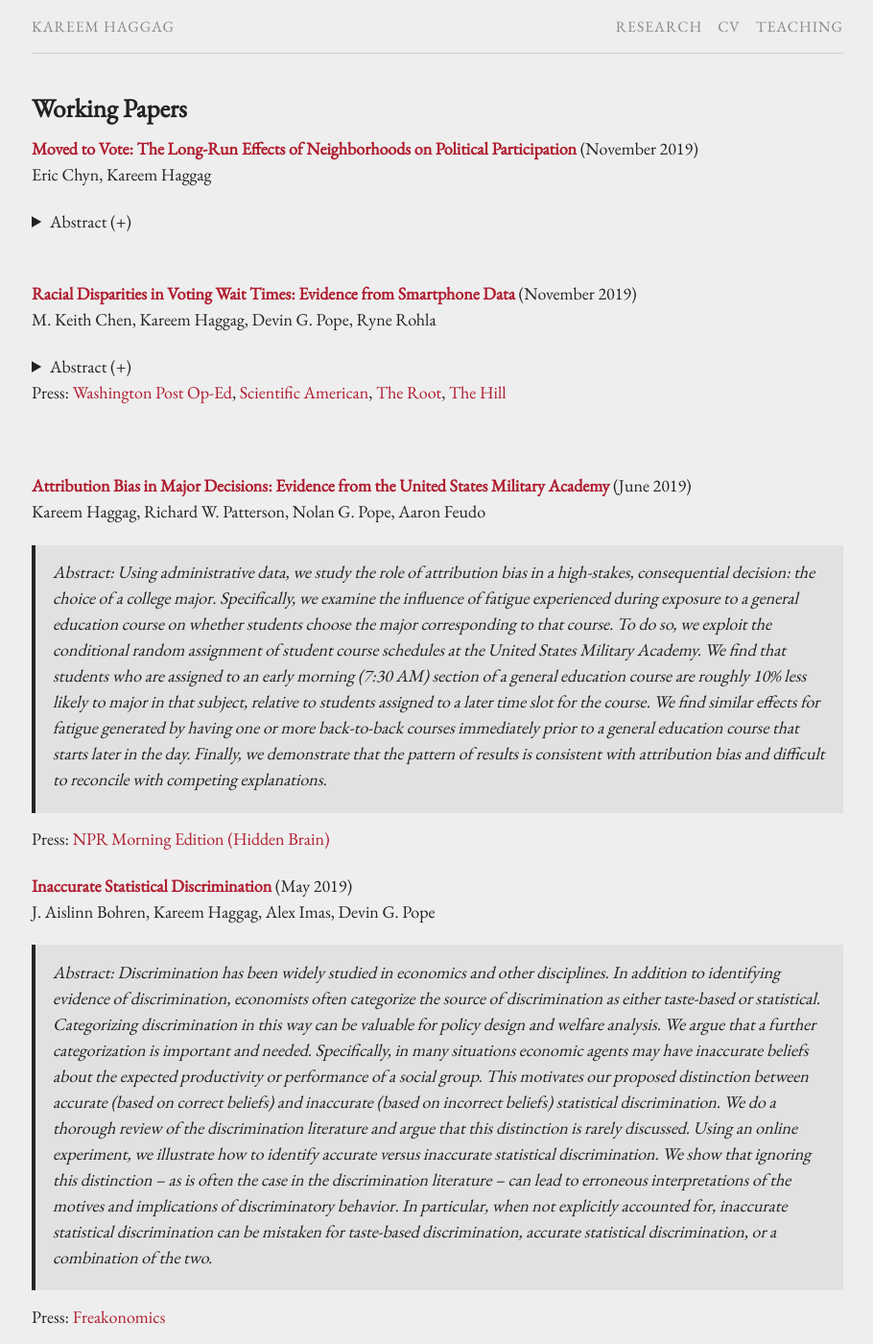
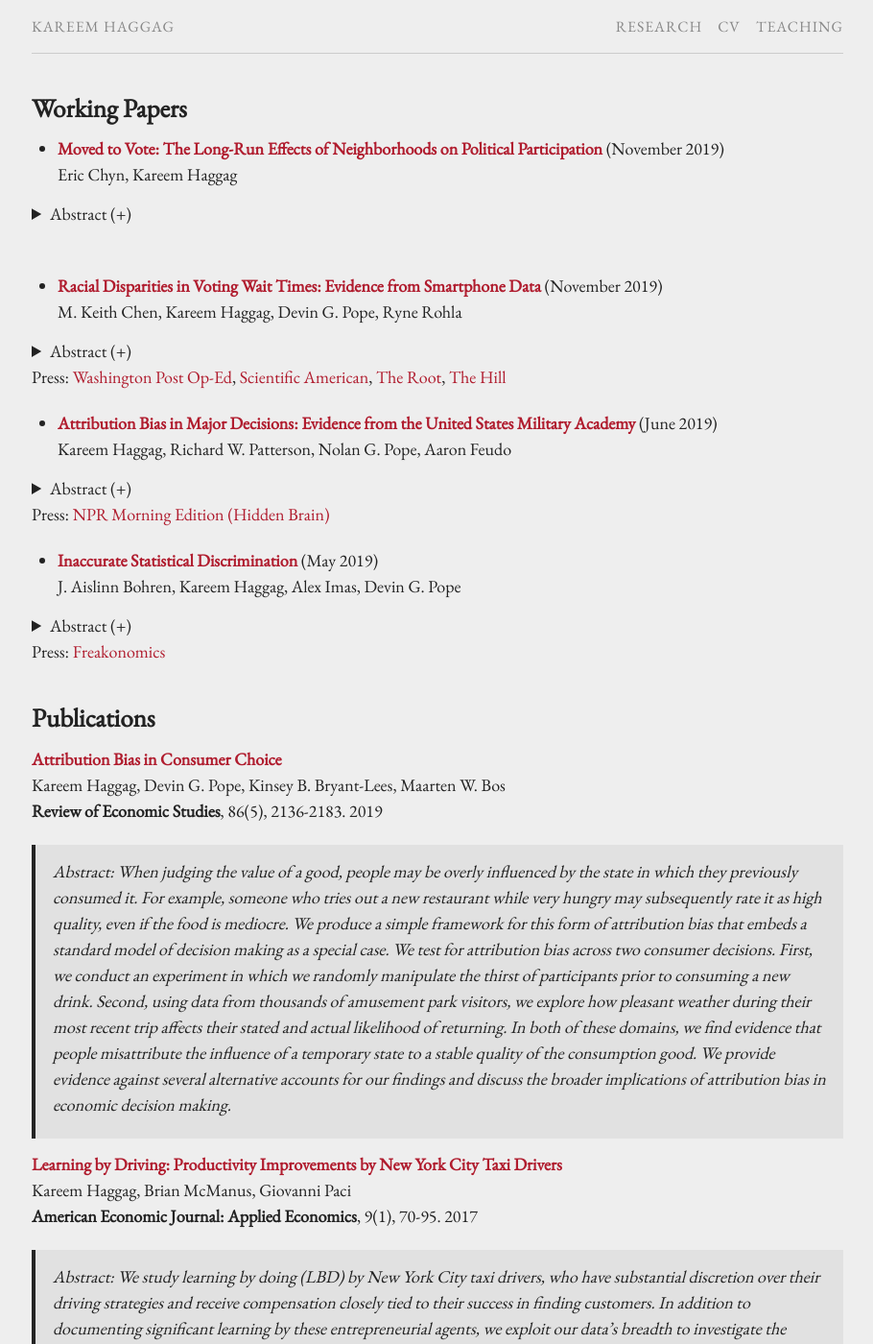
Before and after one commit to kareemhaggag/kareemhaggag.github.io, a Jekyll site: the page built from research.md, in a window 1280 px wide and 1400 px high. Shown: the whole window at 96% size, without its empty margins (184-1094 px from the left). Built offline with Jekyll 4.4.1, drawn with Linux system fonts in a browser that asks for light colours; our own code applies the rules of GitHub Pages for plain Markdown files.

Commit message:
Update abstracts

```diff
--- a/research.md
+++ b/research.md
@@ -4,7 +4,7 @@ permalink: /research/
 ---
 ## Working Papers
 
-**[Moved to Vote: The Long-Run Effects of Neighborhoods on Political Participation](/f/Moved_to_Vote.pdf)** (November 2019)<br />
+* **[Moved to Vote: The Long-Run Effects of Neighborhoods on Political Participation](/f/Moved_to_Vote.pdf)** (November 2019)<br />
 Eric Chyn, Kareem Haggag<br />
 <details><summary>Abstract (+)</summary>
 <blockquote>
@@ -13,7 +13,7 @@ Eric Chyn, Kareem Haggag<br />
 
 <p>&nbsp;</p>
 
-**[Racial Disparities in Voting Wait Times: Evidence from Smartphone Data](/f/Racial_Disparities_in_Voting_Wait_Times.pdf)** (November 2019)<br />
+* **[Racial Disparities in Voting Wait Times: Evidence from Smartphone Data](/f/Racial_Disparities_in_Voting_Wait_Times.pdf)** (November 2019)<br />
 M. Keith Chen, Kareem Haggag, Devin G. Pope, Ryne Rohla<br />
 <details><summary>Abstract (+)</summary>
 <blockquote>
@@ -22,21 +22,23 @@ M. Keith Chen, Kareem Haggag, Devin G. Pope, Ryne Rohla<br />
 
  Press: [Washington Post Op-Ed](https://www.washingtonpost.com/opinions/there-are-stark-racial-disparities-in-voting-times-heres-how-to-fix-them/2019/12/16/5fb4948a-1c5b-11ea-b4c1-fd0d91b60d9e_story.html), [Scientific American](https://www.scientificamerican.com/article/smartphone-data-show-voters-in-black-neighborhoods-wait-longer1/), [The Root](https://www.theroot.com/study-black-people-wait-longer-to-vote-1838853772), [The Hill](https://thehill.com/homenews/campaign/460965-study-voters-in-black-neighborhoods-face-longer-wait-times)
 
-<p>&nbsp;</p>
 
-**[Attribution Bias in Major Decisions: Evidence from the United States Military Academy](/f/Attribution_Bias_USMA.pdf)** (June 2019)<br />
+* **[Attribution Bias in Major Decisions: Evidence from the United States Military Academy](/f/Attribution_Bias_USMA.pdf)** (June 2019)<br />
  Kareem Haggag, Richard W. Patterson, Nolan G. Pope, Aaron Feudo<br />
-
->Abstract: Using administrative data, we study the role of attribution bias in a high-stakes, consequential decision: the choice of a college major. Specifically, we examine the influence of fatigue experienced during exposure to a general education course on whether students choose the major corresponding to that course. To do so, we exploit the conditional random assignment of student course schedules at the United States Military Academy. We find that students who are assigned to an early morning (7:30 AM) section of a general education course are roughly 10% less likely to major in that subject, relative to students assigned to a later time slot for the course. We find similar effects for fatigue generated by having one or more back-to-back courses immediately prior to a general education course that starts later in the day. Finally, we demonstrate that the pattern of results is consistent with attribution bias and difficult to reconcile with competing explanations.
+<details><summary>Abstract (+)</summary>
+<blockquote>
+<p align="justify"> Using administrative data, we study the role of attribution bias in a high-stakes, consequential decision: the choice of a college major. Specifically, we examine the influence of fatigue experienced during exposure to a general education course on whether students choose the major corresponding to that course. To do so, we exploit the conditional random assignment of student course schedules at the United States Military Academy. We find that students who are assigned to an early morning (7:30 AM) section of a general education course are roughly 10% less likely to major in that subject, relative to students assigned to a later time slot for the course. We find similar effects for fatigue generated by having one or more back-to-back courses immediately prior to a general education course that starts later in the day. Finally, we demonstrate that the pattern of results is consistent with attribution bias and difficult to reconcile with competing explanations. <br /></p> </blockquote>
+</details>
 
  Press: [NPR Morning Edition (Hidden Brain)](https://www.npr.org/2020/01/02/792976377/hidden-brain-the-way-you-feel-may-shape-the-way-you-think-about-your-job)
 
 
-
-**[Inaccurate Statistical Discrimination](/f/Inaccurate_Statistical_Discrimination.pdf)** (May 2019)<br />
+* **[Inaccurate Statistical Discrimination](/f/Inaccurate_Statistical_Discrimination.pdf)** (May 2019)<br />
  J. Aislinn Bohren, Kareem Haggag, Alex Imas, Devin G. Pope<br />
-
->Abstract: Discrimination has been widely studied in economics and other disciplines. In addition to identifying evidence of discrimination, economists often categorize the source of discrimination as either taste-based or statistical. Categorizing discrimination in this way can be valuable for policy design and welfare analysis. We argue that a further categorization is important and needed. Specifically, in many situations economic agents may have inaccurate beliefs about the expected productivity or performance of a social group. This motivates our proposed distinction between accurate (based on correct beliefs) and inaccurate (based on incorrect beliefs) statistical discrimination. We do a thorough review of the discrimination literature and argue that this distinction is rarely discussed. Using an online experiment, we illustrate how to identify accurate versus inaccurate statistical discrimination. We show that ignoring this distinction – as is often the case in the discrimination literature – can lead to erroneous interpretations of the motives and implications of discriminatory behavior. In particular, when not explicitly accounted for, inaccurate statistical discrimination can be mistaken for taste-based discrimination, accurate statistical discrimination, or a combination of the two.
+<details><summary>Abstract (+)</summary>
+<blockquote>
+<p align="justify"> Discrimination has been widely studied in economics and other disciplines. In addition to identifying evidence of discrimination, economists often categorize the source of discrimination as either taste-based or statistical. Categorizing discrimination in this way can be valuable for policy design and welfare analysis. We argue that a further categorization is important and needed. Specifically, in many situations economic agents may have inaccurate beliefs about the expected productivity or performance of a social group. This motivates our proposed distinction between accurate (based on correct beliefs) and inaccurate (based on incorrect beliefs) statistical discrimination. We do a thorough review of the discrimination literature and argue that this distinction is rarely discussed. Using an online experiment, we illustrate how to identify accurate versus inaccurate statistical discrimination. We show that ignoring this distinction – as is often the case in the discrimination literature – can lead to erroneous interpretations of the motives and implications of discriminatory behavior. In particular, when not explicitly accounted for, inaccurate statistical discrimination can be mistaken for taste-based discrimination, accurate statistical discrimination, or a combination of the two. <br /></p> </blockquote>
+</details>
 
  Press: [Freakonomics](http://freakonomics.com/podcast/princess/)
 
```
